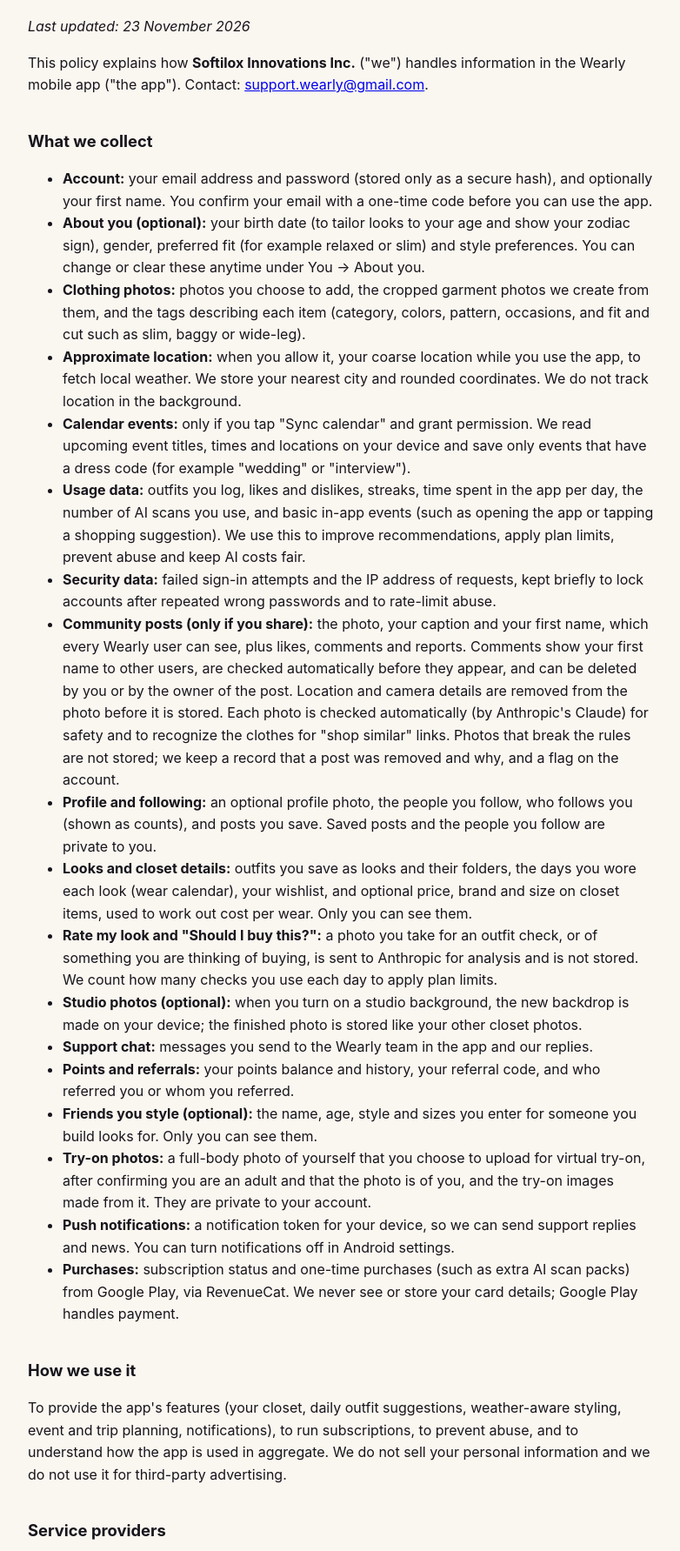
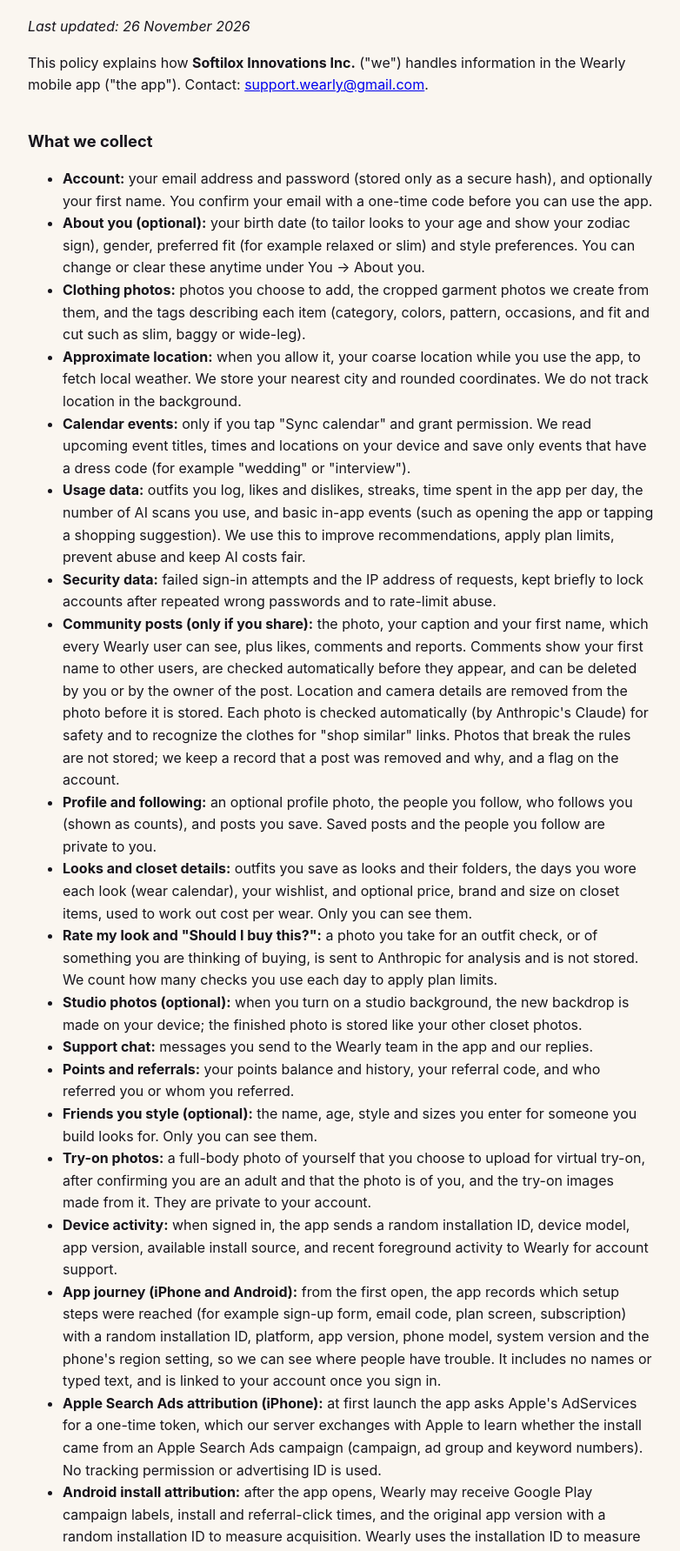
Before and after one commit to Softilox-Innovations-Inc/softilox-innovations-inc.github.io, a plain HTML site: page privacy/index.html in a window 1280 px wide. Shown: the part 108-1891 px from the top of the page at 87% size, without its empty margins (248-1030 px from the left). Drawn offline with Linux system fonts and the light colour scheme.

Commit message:
Privacy policy: app journey, ad attribution, device activity, unverified account deletion
Co-Authored-By: Claude Sonnet 5.5 <noreply@anthropic.com>

```diff
--- a/privacy/index.html
+++ b/privacy/index.html
@@ -2,7 +2,7 @@
 <title>Wearly Privacy Policy</title>
 <style>body{font:16px/1.6 -apple-system,Segoe UI,Inter,sans-serif;max-width:720px;margin:0 auto;padding:32px 16px;color:#17151c;background:#faf6f0}h1{font-family:Georgia,serif}h2{margin-top:2em;font-size:1.15em}code{background:#eee;padding:1px 4px;border-radius:4px}@media(prefers-color-scheme:dark){body{background:#111014;color:#f0efec}code{background:#2a292e}}</style></head><body>
 <h1>Privacy Policy</h1>
-<p><em>Last updated: 23 November 2026</em></p>
+<p><em>Last updated: 26 November 2026</em></p>
 <p>This policy explains how <strong>Softilox Innovations Inc.</strong> ("we") handles information in the Wearly mobile app ("the app"). Contact: <a href="mailto:support.wearly@gmail.com">support.wearly@gmail.com</a>.</p>
 
 <h2>What we collect</h2>
@@ -23,6 +23,10 @@
 <li><strong>Points and referrals:</strong> your points balance and history, your referral code, and who referred you or whom you referred.</li>
 <li><strong>Friends you style (optional):</strong> the name, age, style and sizes you enter for someone you build looks for. Only you can see them.</li>
 <li><strong>Try-on photos:</strong> a full-body photo of yourself that you choose to upload for virtual try-on, after confirming you are an adult and that the photo is of you, and the try-on images made from it. They are private to your account.</li>
+<li><strong>Device activity:</strong> when signed in, the app sends a random installation ID, device model, app version, available install source, and recent foreground activity to Wearly for account support.</li>
+<li><strong>App journey (iPhone and Android):</strong> from the first open, the app records which setup steps were reached (for example sign-up form, email code, plan screen, subscription) with a random installation ID, platform, app version, phone model, system version and the phone's region setting, so we can see where people have trouble. It includes no names or typed text, and is linked to your account once you sign in.</li>
+<li><strong>Apple Search Ads attribution (iPhone):</strong> at first launch the app asks Apple's AdServices for a one-time token, which our server exchanges with Apple to learn whether the install came from an Apple Search Ads campaign (campaign, ad group and keyword numbers). No tracking permission or advertising ID is used.</li>
+<li><strong>Android install attribution:</strong> after the app opens, Wearly may receive Google Play campaign labels, install and referral-click times, and the original app version with a random installation ID to measure acquisition. Wearly uses the installation ID to measure when the signup form opens and whether a new account is created and verified. Campaign reports do not show email addresses. Wearly does not send the raw referrer or ad click identifiers.</li>
 <li><strong>Push notifications:</strong> a notification token for your device, so we can send support replies and news. You can turn notifications off in Android settings.</li>
 <li><strong>Purchases:</strong> subscription status and one-time purchases (such as extra AI scan packs) from Google Play, via RevenueCat. We never see or store your card details; Google Play handles payment.</li>
 </ul>
@@ -48,6 +52,7 @@
 <h2>Our website</h2>
 <p>Our website (this site) uses no cookies and no third-party analytics or advertising trackers. To understand which pages are useful, it records anonymous page views and clicks: the page, the referring website, campaign tags in the link, and the approximate country, device type, browser and operating system. We do not store your IP address or browser details; visits are counted with an identifier derived from them that changes every day and cannot be traced back to you. Nothing is recorded if your browser sends a Do Not Track or Global Privacy Control signal. This data is kept for up to 400 days.</p>
 <h2>Retention and deletion</h2>
+<p>Accounts whose email address is never verified and that were never signed in to are deleted automatically 60 days after they were created.</p>
 <p>We keep your data while your account exists. You can delete your account at any time in the app (You → Delete account). This permanently deletes your profile, photos (closet, profile, try-on and community), looks, wishlist, follows, saved posts, garments, posts, outfits, events, trips, points, support messages and usage history. Deleting a single post deletes its photo. Billing records may be kept as required by law. You can also email us to request deletion. You can also download a copy of your closet, looks and wear history anytime (You → Export my data).</p>
 
 <h2>Security</h2>
```
